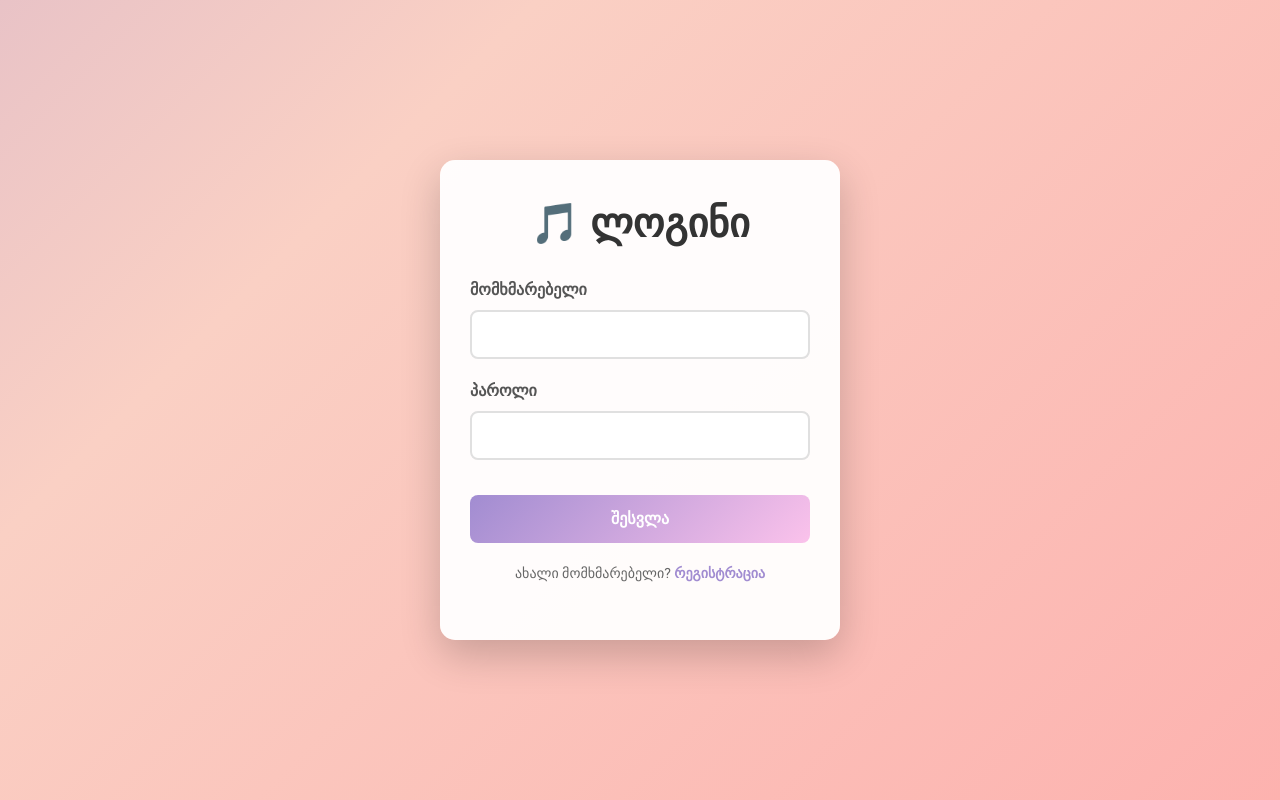
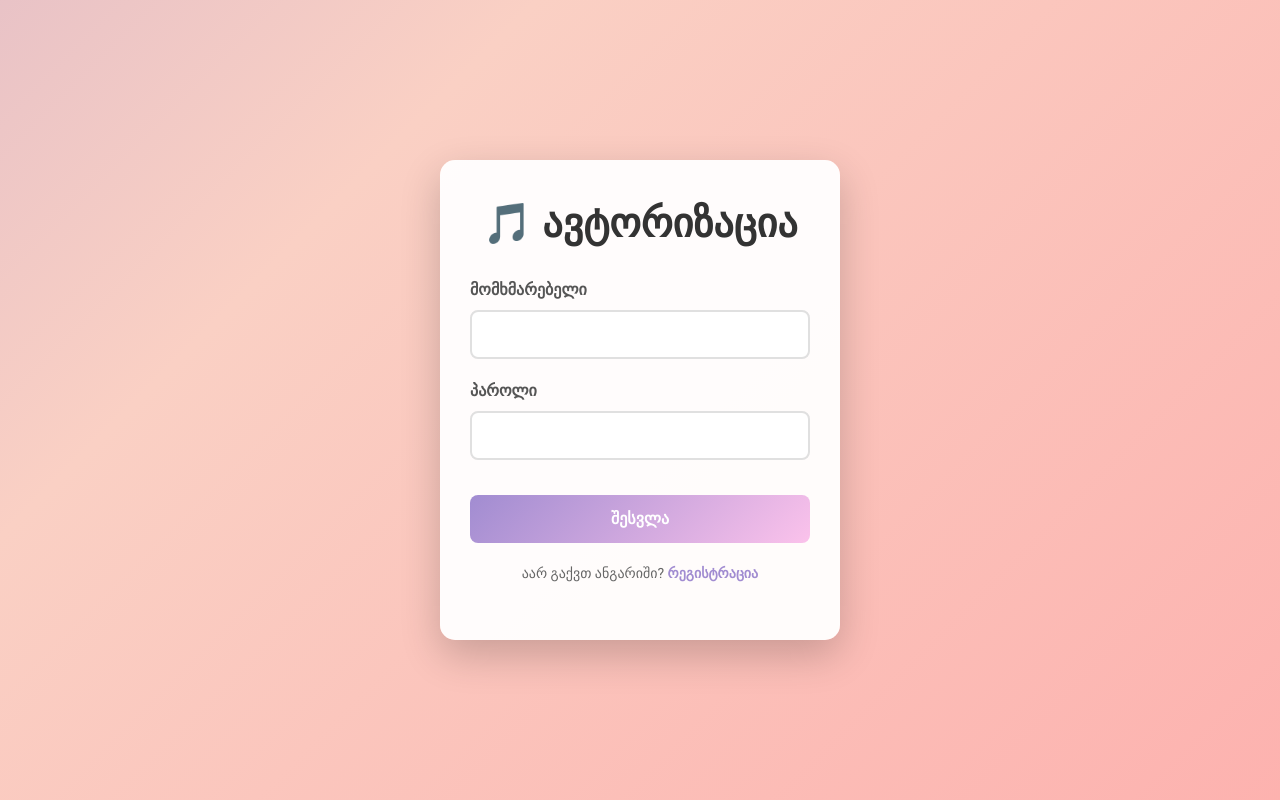
Before and after one commit to SANDRICKSON/tbc_ai, a Django app: page /api/login/?next=/ in a window 1280 px wide. Run offline with Django 5.2, Linux system fonts and the light colour scheme.

Commit message:
Update login text

```diff
--- a/templates/login.html
+++ b/templates/login.html
@@ -5,7 +5,7 @@
 <head>
     <meta charset="UTF-8">
     <meta name="viewport" content="width=device-width, initial-scale=1.0">
-    <title>ლოგინი</title>
+    <title>შესვლა</title>
 
     <!-- Bootstrap CSS -->
     <link href="https://cdn.jsdelivr.net/npm/bootstrap@5.3.1/dist/css/bootstrap.min.css" rel="stylesheet">
@@ -159,7 +159,7 @@
 <body>
 
     <div class="login-container">
-        <h1>🎵 ლოგინი</h1>
+        <h1>🎵 ავტორიზაცია</h1>
 
         {% if form.non_field_errors or errors %}
             <div class="error-message">
@@ -200,7 +200,7 @@
             <button type="submit" class="btn btn-login">შესვლა</button>
         </form>
         <div class="register-link">
-            <p>ახალი მომხმარებელი? <a href="{% url 'register' %}">რეგისტრაცია</a></p>
+            <p>აარ გაქვთ ანგარიში? <a href="{% url 'register' %}">რეგისტრაცია</a></p>
         </div>
     </div>
 
--- a/templates/register.html
+++ b/templates/register.html
@@ -222,7 +222,7 @@
             </form>
 
             <div class="login-link">
-                უკვე გაქვთ ანგარიში? <a href="{% url 'login' %}">შედით</a>
+                უკვე გაქვთ ანგარიში? <a href="{% url 'login' %}">ავტორიზაცია</a>
             </div>
         </div>
 
```
Also changed, not shown: db.sqlite3.
